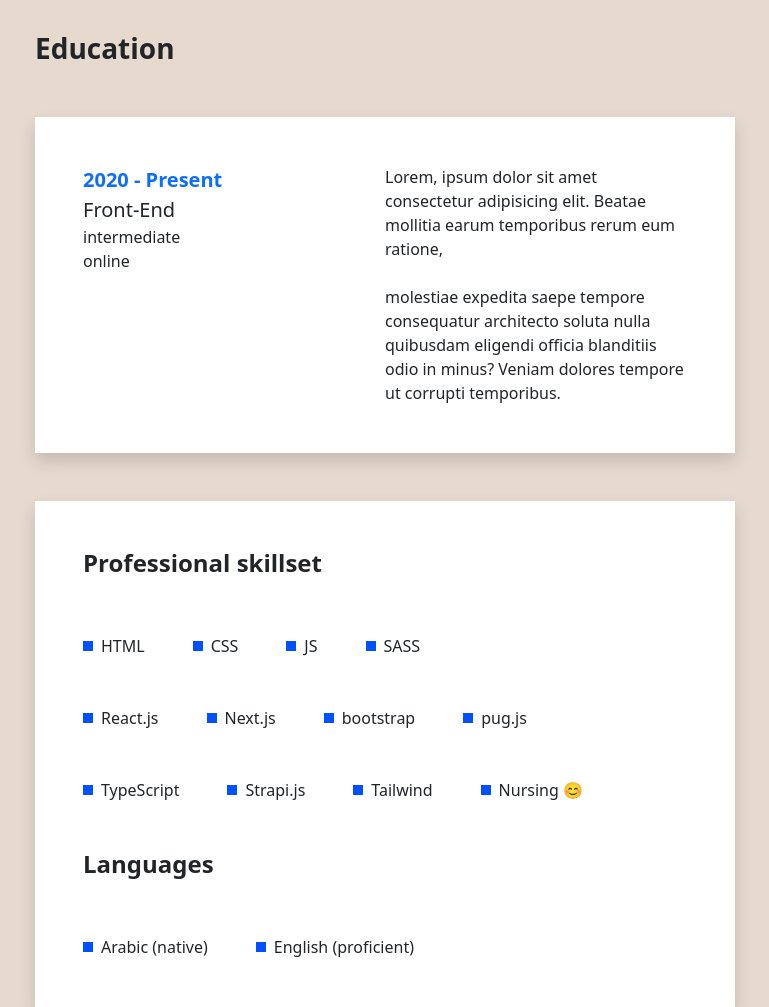
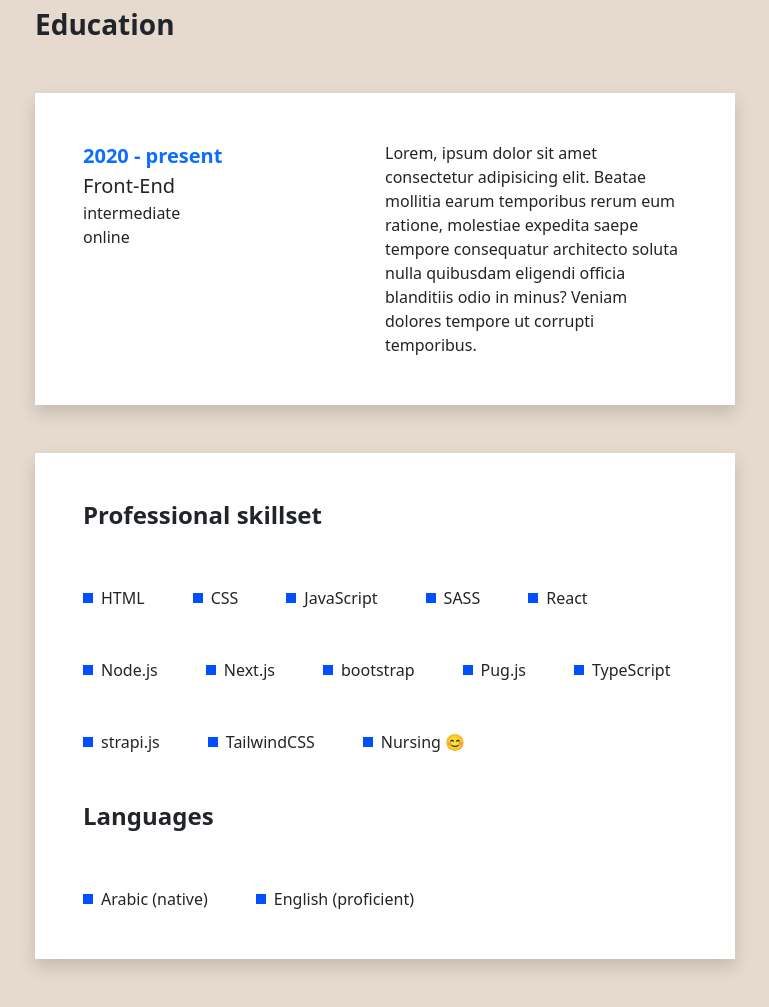
Before and after one commit to Ah-Med702/CV, a plain HTML site: page resume.html in a window 1280 px wide. Shown: the part 753-1760 px from the top of the page, without its empty margins (255-1024 px from the left). Drawn offline with nearby package versions, Linux system fonts and the light colour scheme.

Commit message:
fix E-mail

```diff
--- /dev/null
+++ b/API/resume.json
@@ -0,0 +1,49 @@
+{
+    "experience": [
+        {
+            "info": {
+                "timeIn": "2020 - present",
+                "job": "Front-End",
+                "level": "intermediate",
+                "location": "online"
+            },
+            "description": "Lorem, ipsum dolor sit amet consectetur adipisicing elit. Beatae mollitia earum temporibus rerum eum ratione, molestiae expedita saepe tempore consequatur architecto soluta nulla quibusdam eligendi officia blanditiis odio in minus? Veniam dolores tempore ut corrupti temporibus."
+        }
+    ],
+    "education": [
+        {
+            "info": {
+                "timeIn": "2020 - present",
+                "job": "Front-End",
+                "level": "intermediate",
+                "location": "online"
+            },
+            "description": "Lorem, ipsum dolor sit amet consectetur adipisicing elit. Beatae mollitia earum temporibus rerum eum ratione, molestiae expedita saepe tempore consequatur architecto soluta nulla quibusdam eligendi officia blanditiis odio in minus? Veniam dolores tempore ut corrupti temporibus."
+        }
+    ],
+    "skills": [
+        "HTML",
+        "CSS",
+        "JavaScript",
+        "SASS",
+        "React",
+        "Node.js",
+        "Next.js",
+        "bootstrap",
+        "Pug.js",
+        "TypeScript",
+        "strapi.js",
+        "TailwindCSS",
+        "Nursing 😊"
+    ],
+    "languages": [
+        {
+            "name": "Arabic",
+            "level": "native"
+        },
+        {
+            "name": "English",
+            "level": "proficient"
+        }
+    ]
+}
--- /dev/null
+++ b/JS/resume.js
@@ -0,0 +1,184 @@
+const experienceItemsContainer = document.querySelector(
+    ".resume-container .content .experience .items"
+);
+const educationItemsContainer = document.querySelector(
+    ".resume-container .content .education .items"
+);
+const SkillsItemsContainer = document.querySelector(
+    ".resume-container .content .skills-and-languages .skills-container .skills"
+);
+const languagesItemsContainer = document.querySelector(
+    ".resume-container .content .skills-and-languages .languages-container .languages"
+);
+
+let loading = true;
+
+async function fetchExperience() {
+    await fetch("/API/resume.json")
+        .then((res) => {
+            return res.json();
+        })
+        .then((res) => {
+            const resultArray = res.experience;
+            resultArray.forEach((result) => {
+                const item = document.createElement("div");
+                item.className =
+                    "item p-5 bg-white shadow d-flex flex-column flex-lg-row  gap-4 gap-lg-0 justify-content-between";
+
+                const info = document.createElement("div");
+                info.className = "info";
+
+                const timeIn = document.createElement("div");
+                timeIn.className = "time-in fs-5 text-primary fw-bolder";
+                timeIn.innerHTML = result.info.timeIn;
+
+                const job = document.createElement("div");
+                job.className = "job text-capitalize fs-5";
+                job.innerHTML = result.info.job;
+
+                const level = document.createElement("div");
+                level.className = "level";
+                level.innerHTML = result.info.level;
+
+                const location = document.createElement("div");
+                location.className = "location";
+                location.innerHTML = result.info.location;
+
+                info.appendChild(timeIn);
+                info.appendChild(job);
+                info.appendChild(level);
+                info.appendChild(location);
+
+                const description = document.createElement("div");
+                description.className = "description";
+                description.innerHTML = result.description;
+
+                item.appendChild(info);
+                item.appendChild(description);
+
+                const experienceSpinner = document.querySelector(
+                    ".resume-container .content .experience .spinner"
+                );
+                experienceItemsContainer.removeChild(experienceSpinner);
+                experienceItemsContainer.appendChild(item);
+            });
+        });
+}
+fetchExperience();
+
+async function fetchEducation() {
+    await fetch("/API/resume.json")
+        .then((res) => {
+            return res.json();
+        })
+        .then((res) => {
+            const resultArray = res.education;
+            resultArray.forEach((result) => {
+                const item = document.createElement("div");
+                item.className =
+                    "item p-5 bg-white shadow d-flex flex-column flex-lg-row  gap-4 gap-lg-0 justify-content-between";
+
+                const info = document.createElement("div");
+                info.className = "info";
+
+                const timeIn = document.createElement("div");
+                timeIn.className = "time-in fs-5 text-primary fw-bolder";
+                timeIn.innerHTML = result.info.timeIn;
+
+                const job = document.createElement("div");
+                job.className = "job text-capitalize fs-5";
+                job.innerHTML = result.info.job;
+
+                const level = document.createElement("div");
+                level.className = "level";
+                level.innerHTML = result.info.level;
+
+                const location = document.createElement("div");
+                location.className = "location";
+                location.innerHTML = result.info.location;
+
+                info.appendChild(timeIn);
+                info.appendChild(job);
+                info.appendChild(level);
+                info.appendChild(location);
+
+                const description = document.createElement("div");
+                description.className = "description";
+                description.innerHTML = result.description;
+
+                item.appendChild(info);
+                item.appendChild(description);
+
+                const educationSpinner = document.querySelector(
+                    ".resume-container .content .education .spinner"
+                );
+                educationItemsContainer.removeChild(educationSpinner);
+                educationItemsContainer.appendChild(item);
+            });
+        });
+}
+fetchEducation();
+
+async function fetchSkills() {
+    await fetch("/API/resume.json")
+        .then((res) => {
+            return res.json();
+        })
+        .then((res) => {
+            const resultArray = res.skills;
+            resultArray.forEach((result) => {
+                const skill = document.createElement("div");
+                skill.className = "skill d-flex align-items-center gap-2";
+
+                const item = document.createElement("div");
+                item.className = "item";
+
+                const skillContent = document.createElement("p");
+                skillContent.className = "mb-0";
+                skillContent.innerHTML = result;
+
+                skill.appendChild(item);
+                skill.appendChild(skillContent);
+
+                SkillsItemsContainer.appendChild(skill);
+            });
+
+            const skillsSpinner = document.querySelector(
+                ".resume-container .content .skills-and-languages .skills-container .skills .spinner"
+            );
+            SkillsItemsContainer.removeChild(skillsSpinner);
+        });
+}
+fetchSkills();
+
+async function fetchlanguages() {
+    await fetch("/API/resume.json")
+        .then((res) => {
+            return res.json();
+        })
+        .then((res) => {
+            const resultArray = res.languages;
+            resultArray.forEach((result) => {
+                const language = document.createElement("div");
+                language.className = "language d-flex align-items-center gap-2";
+
+                const item = document.createElement("div");
+                item.className = "item";
+
+                const languageContent = document.createElement("p");
+                languageContent.className = "mb-0";
+                languageContent.innerHTML = `${result.name} (${result.level})`;
+
+                language.appendChild(item);
+                language.appendChild(languageContent);
+
+                languagesItemsContainer.appendChild(language);
+            });
+
+            const languagesSpinner = document.querySelector(
+                ".resume-container .content .skills-and-languages .languages-container .languages .spinner"
+            );
+            languagesItemsContainer.removeChild(languagesSpinner);
+        });
+}
+fetchlanguages();
--- a/resume.html
+++ b/resume.html
@@ -53,19 +53,10 @@
                         experience
                     </div>
                     <div class="items d-flex flex-column gap-5">
-                        <div class="item p-5 bg-white shadow d-flex flex-column flex-lg-row  gap-4 gap-lg-0 justify-content-between">
-                            <div class="info">
-                                <div class="time-in fs-5 text-primary fw-bolder">2020 - Present</div>
-                                <div class="job text-capitalize fs-5">front-end</div>
-                                <div class="degree">intermediate</div>
-                                <div class="location">online</div>
+                        <div class="spinner text-center">
+                            <div class="spinner-border text-primary" role="status">
+                                <span class="visually-hidden">Loading...</span>
                             </div>
-                            <div class="description">Lorem, ipsum dolor sit amet consectetur adipisicing elit.
-                                Beatae
-                                mollitia earum temporibus rerum eum ratione,<br><br>
-                                molestiae expedita saepe tempore consequatur architecto soluta nulla quibusdam eligendi
-                                officia blanditiis odio in minus? Veniam dolores
-                                tempore ut corrupti temporibus.</div>
                         </div>
                     </div>
                 </div>
@@ -74,94 +65,35 @@
                         education
                     </div>
                     <div class="items d-flex flex-column gap-5">
-                        <div class="item p-5 bg-white shadow d-flex flex-column flex-lg-row  gap-4 gap-lg-0 justify-content-between">
-                            <div class="info">
-                                <div class="time-in fs-5 text-primary fw-bolder">2020 - Present</div>
-                                <div class="job text-capitalize fs-5">front-end</div>
-                                <div class="degree">intermediate</div>
-                                <div class="location">online</div>
+                        <div class="spinner text-center">
+                            <div class="spinner-border text-primary" role="status">
+                                <span class="visually-hidden">Loading...</span>
                             </div>
-                            <div class="description">Lorem, ipsum dolor sit amet consectetur adipisicing elit.
-                                Beatae
-                                mollitia earum temporibus rerum eum ratione,<br><br>
-                                molestiae expedita saepe tempore consequatur architecto soluta nulla quibusdam eligendi
-                                officia blanditiis odio in minus? Veniam dolores
-                                tempore ut corrupti temporibus.</div>
                         </div>
                     </div>
                 </div>
                 <div class="skills-and-languages p-5 bg-white shadow d-flex flex-column gap-5">
-                    <div class="skills d-flex flex-column gap-5">
+                    <div class="skills-container d-flex flex-column gap-5">
                         <div class="heading">
                             <h4 class="fw-bold mb-2">Professional skillset</h4>
                         </div>
-                        <div class="d-flex flex-wrap gap-5">
-                            <div class="skill d-flex align-items-center gap-2">
-                                <div class="item"></div>
-                                <p class="mb-0">HTML</p>
-                            </div>
-                            <div class="skill d-flex align-items-center gap-2">
-                                <div class="item"></div>
-                                <p class="mb-0">CSS</p>
-                            </div>
-                            <div class="skill d-flex align-items-center gap-2">
-                                <div class="item"></div>
-                                <p class="mb-0">JS</p>
-                            </div>
-                            <div class="skill d-flex align-items-center gap-2">
-                                <div class="item"></div>
-                                <p class="mb-0">SASS</p>
-                            </div>
-                        </div>
-                        <div class="d-flex flex-wrap gap-5">
-                            <div class="skill d-flex align-items-center gap-2">
-                                <div class="item"></div>
-                                <p class="mb-0">React.js</p>
-                            </div>
-                            <div class="skill d-flex align-items-center gap-2">
-                                <div class="item"></div>
-                                <p class="mb-0">Next.js</p>
-                            </div>
-                            <div class="skill d-flex align-items-center gap-2">
-                                <div class="item"></div>
-                                <p class="mb-0">bootstrap</p>
-                            </div>
-                            <div class="skill d-flex align-items-center gap-2">
-                                <div class="item"></div>
-                                <p class="mb-0">pug.js</p>
-                            </div>
-                        </div>
-                        <div class="d-flex flex-wrap gap-5">
-                            <div class="skill d-flex align-items-center gap-2">
-                                <div class="item"></div>
-                                <p class="mb-0">TypeScript</p>
-                            </div>
-                            <div class="skill d-flex align-items-center gap-2">
-                                <div class="item"></div>
-                                <p class="mb-0">Strapi.js</p>
-                            </div>
-                            <div class="skill d-flex align-items-center gap-2">
-                                <div class="item"></div>
-                                <p class="mb-0">Tailwind</p>
-                            </div>
-                            <div class="skill d-flex align-items-center gap-2">
-                                <div class="item"></div>
-                                <p class="mb-0">Nursing 😊</p>
+                        <div class="skills d-flex flex-wrap gap-5">
+                            <div class="spinner text-center">
+                                <div class="spinner-border text-primary" role="status">
+                                    <span class="visually-hidden">Loading...</span>
+                                </div>
                             </div>
                         </div>
                     </div>
-                    <div class="languages d-flex flex-column gap-5">
+                    <div class="languages-container d-flex flex-column gap-5">
                         <div class="heading">
                             <h4 class="fw-bold mb-2">Languages</h4>
                         </div>
-                        <div class="d-flex gap-5">
-                            <div class="skill d-flex align-items-center gap-2">
-                                <div class="item"></div>
-                                <p class="mb-0">Arabic (native)</p>
-                            </div>
-                            <div class="skill d-flex align-items-center gap-2">
-                                <div class="item"></div>
-                                <p class="mb-0">English (proficient)</p>
+                        <div class="languages d-flex gap-5">
+                            <div class="spinner text-center">
+                                <div class="spinner-border text-primary" role="status">
+                                    <span class="visually-hidden">Loading...</span>
+                                </div>
                             </div>
                         </div>
                     </div>
@@ -183,7 +115,7 @@
             </div>
             <div class="item text-center">
                 <h6>write</h6>
-                <p>ahmedelshahat702@gmail.com</p>
+                <p class="text-lowercase">ahmedelshahat702@gmail.com</p>
             </div>
             <div class="item text-center">
                 <h6>follow</h6>
@@ -198,7 +130,8 @@
 
     <script src="JS/bootstrap.bundle.min.js"></script>
     <script src="JS/bootstrap.bundle.min.js.map"></script>
-    <script src="https://kit.fontawesome.com/705fe19e12.js" crossorigin="anonymous"></script>
+    <script src="JS/resume.js"></script>
+    <!-- <script src="https://kit.fontawesome.com/705fe19e12.js" crossorigin="anonymous"></script> -->
 </body>
 
 </html>
```
Also changed, not shown: contact.html (+1 -1 lines), index.html (+4 -4 lines), projects.html (+2 -3 lines).
